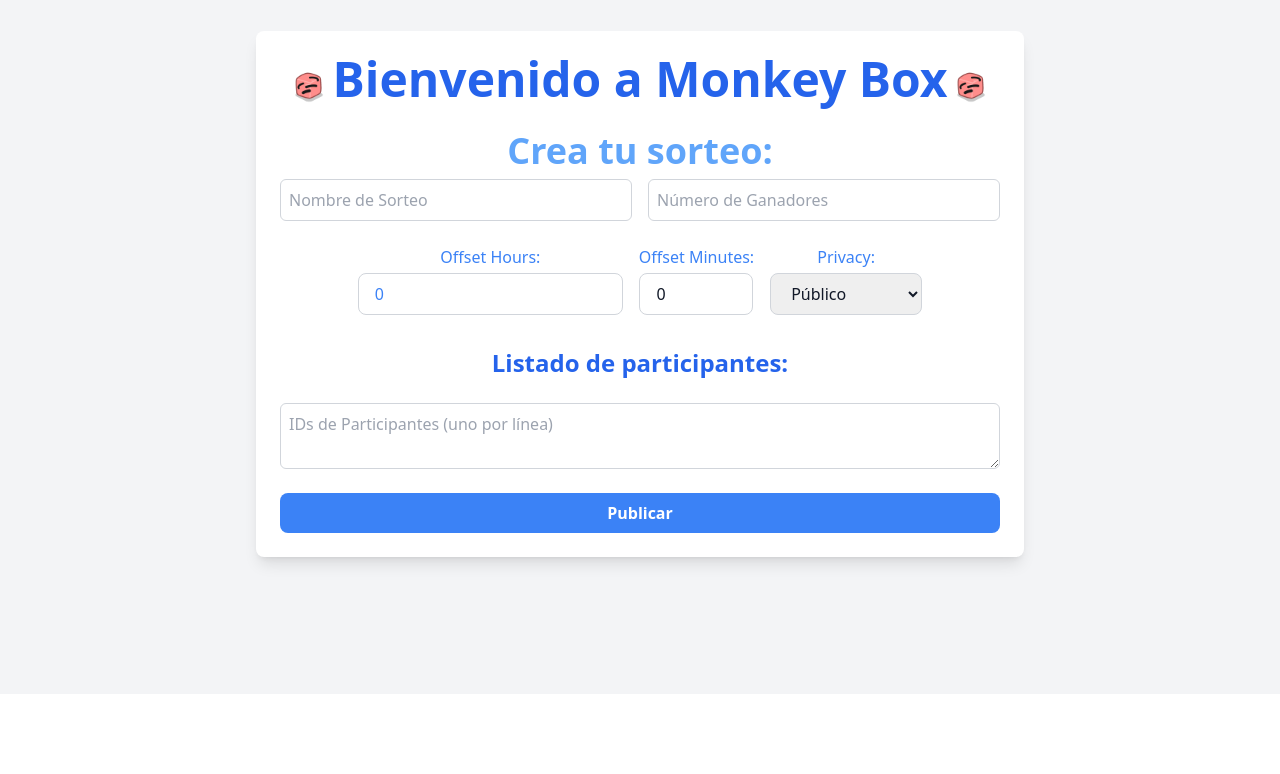
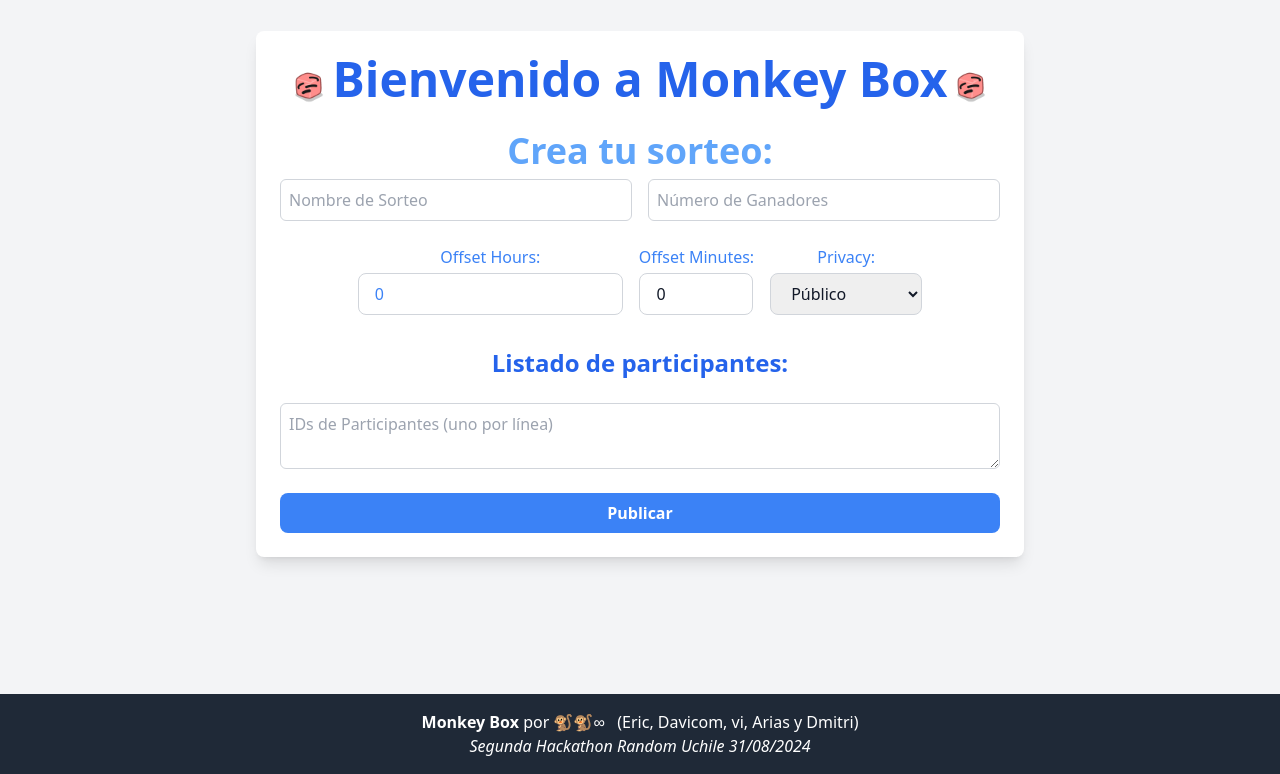
Before and after one commit to dariasc/random-monkeys, a SvelteKit app: page / in a window 1280 px wide. Shown: the part 106-880 px from the top of the page. Before the commit the page ends 800 px from the top, so only its background shows below. Built offline with nearby package versions, Linux system fonts and the light colour scheme.

Commit message:
feat: footer

```diff
--- a/src/routes/+layout.svelte
+++ b/src/routes/+layout.svelte
@@ -1,5 +1,34 @@
 <script>
     import "../app.css";
+
+    const names = ["Davicom", "vi", "Dmitri", "Arias", "Eric"]
+
+    // shuffle names
+    names.sort(() => Math.random() - 0.5);
+
+
+    let nameString = ""
+
+    names.forEach(
+        (name, index) => {
+            if (index === names.length - 1) {
+                nameString += name
+            } else if (index === names.length - 2) {
+                nameString += name + " y "
+            } else {
+                nameString += name + ", "
+            }
+        }
+    )
+
 </script>
 
 <slot />
+
+<footer>
+    <div class="bg-gray-800 text-white p-4 text-center">
+        <p><strong>Monkey Box</strong> por 🐒🐒∞  &nbsp;  ({nameString})</p>
+
+        <em>Segunda Hackathon Random Uchile 31/08/2024</em>
+    </div>
+</footer>
```
